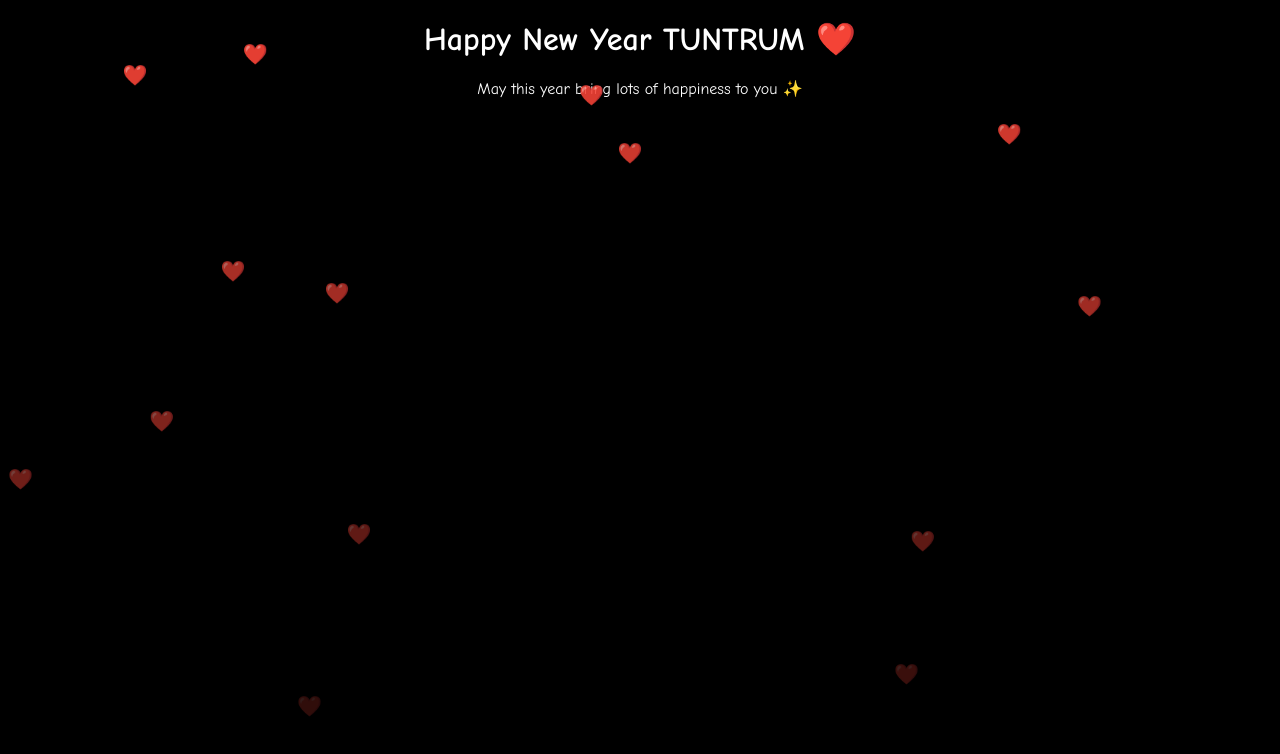
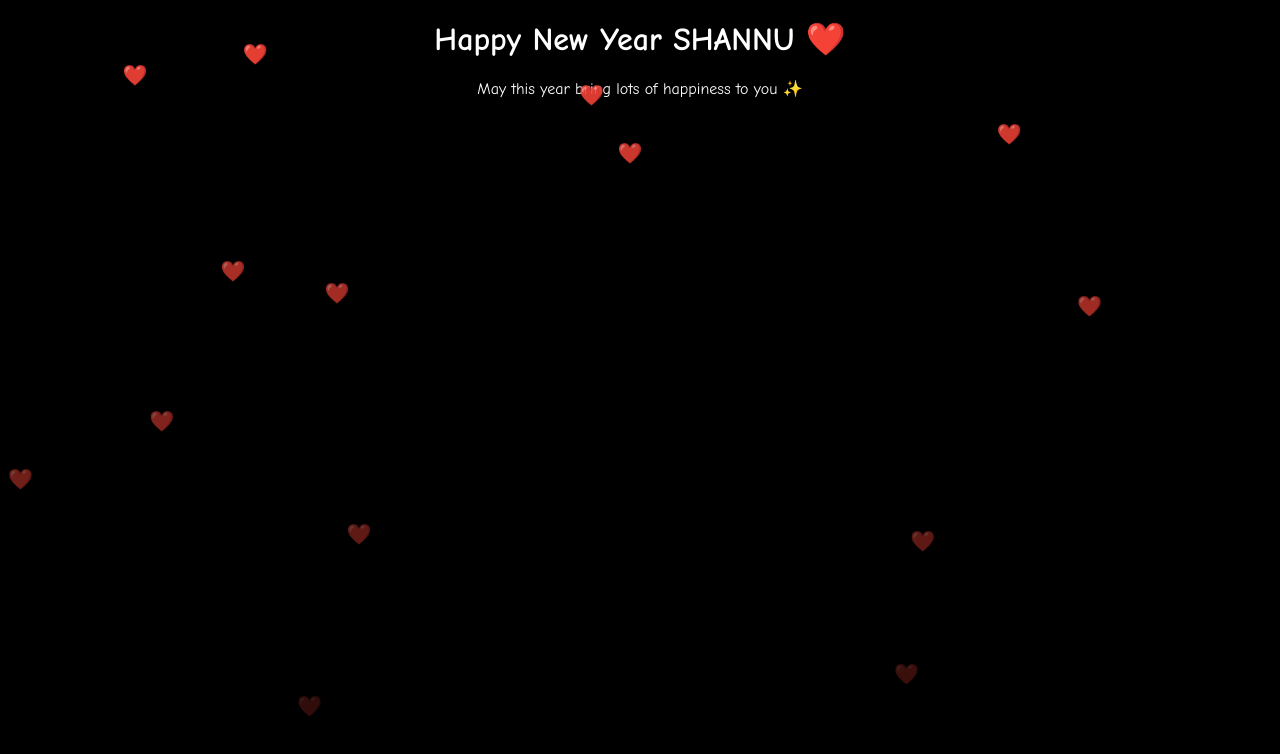
Before and after one commit to Unnaayan/happy-new-year, a plain HTML site: page index.html in a window 1280 px wide. Drawn offline with Linux system fonts and the light colour scheme.

Commit message:
Update index.html

```diff
--- a/index.html
+++ b/index.html
@@ -54,7 +54,7 @@ canvas {
 
 <body>
 
-<h1>Happy New Year TUNTRUM ❤️</h1>
+<h1>Happy New Year SHANNU ❤️</h1>
 <p>May this year bring lots of happiness to you ✨</p>
 
 <canvas id="canvas"></canvas>
```
